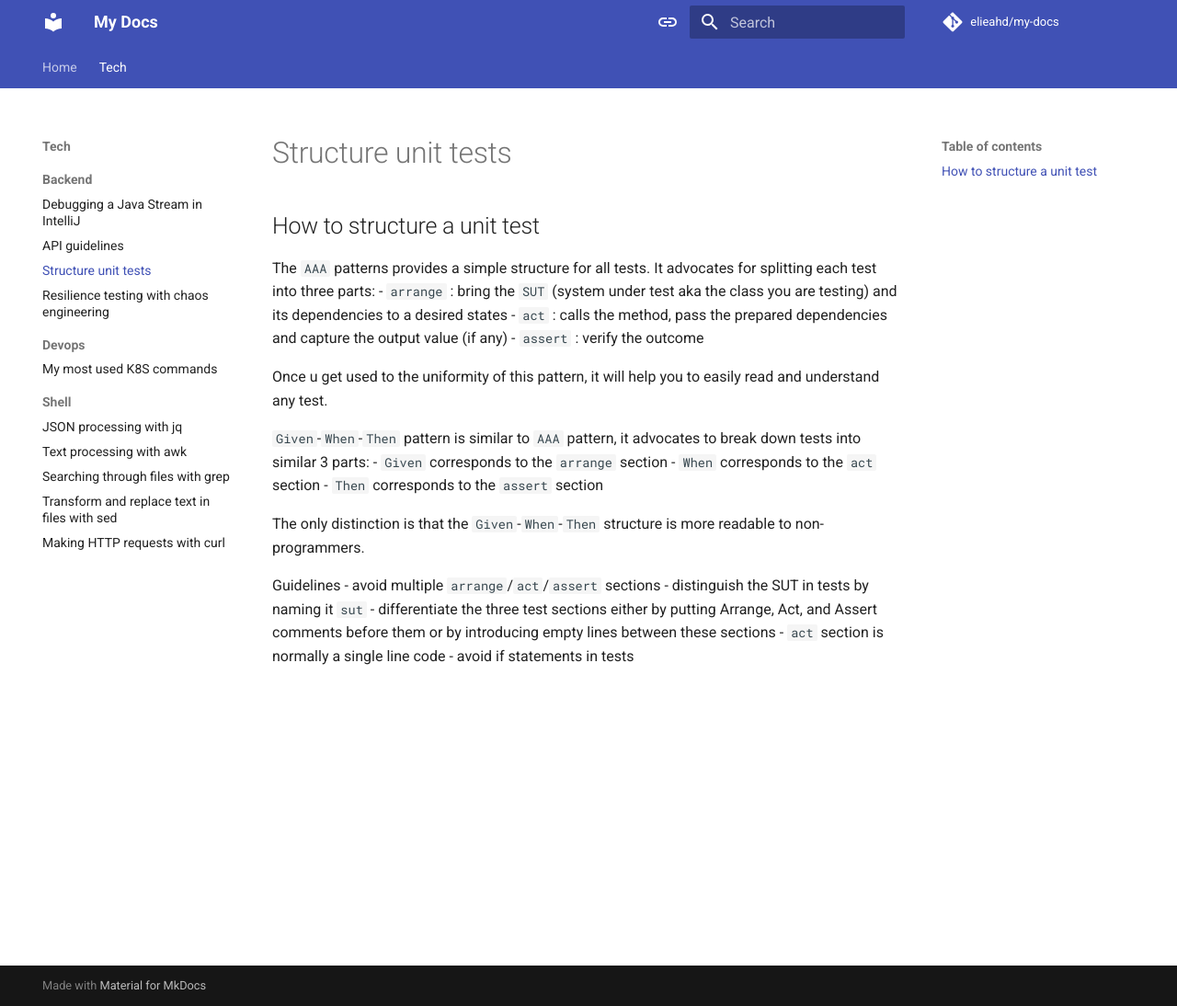
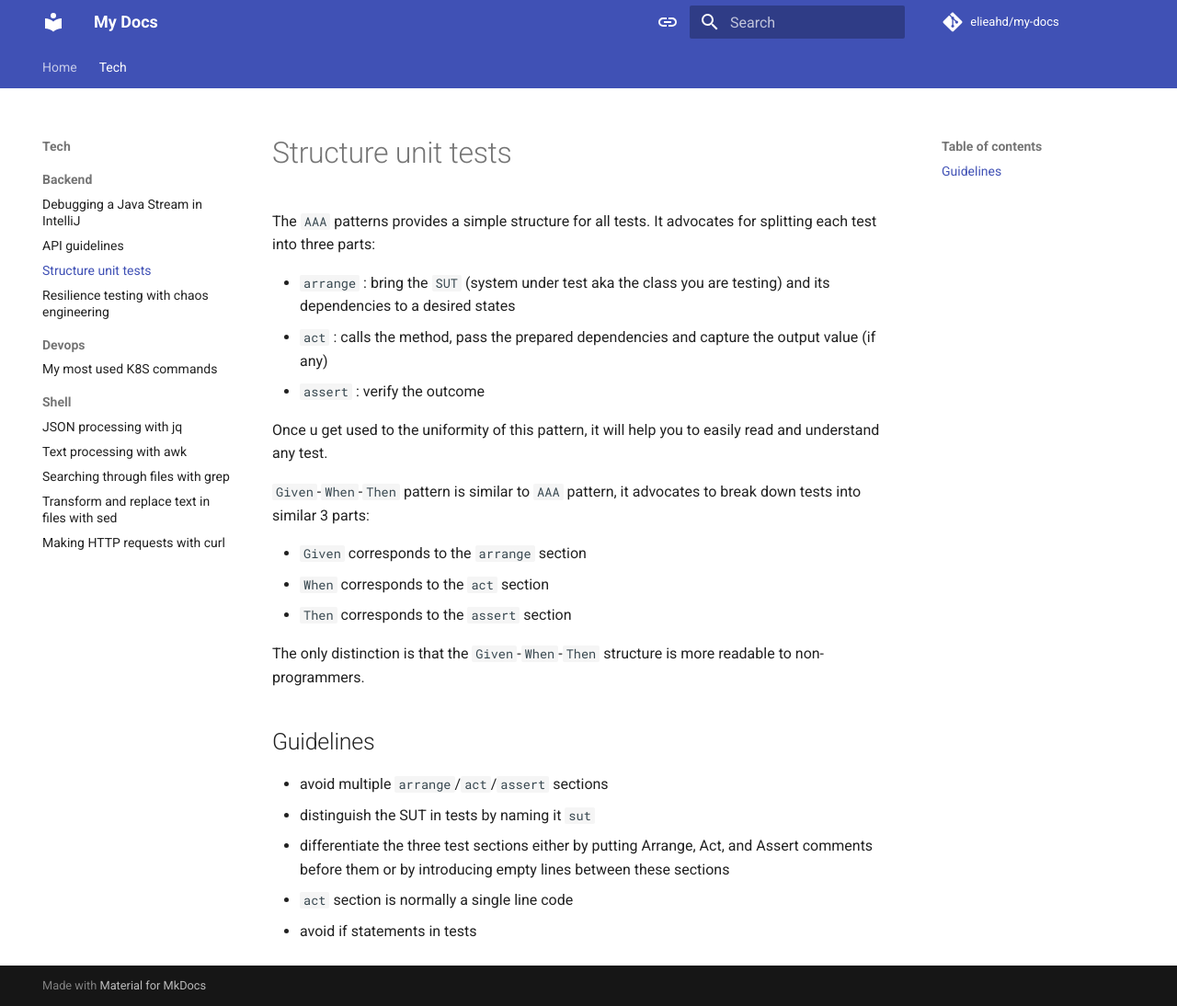
Before and after one commit to elieahd/my-docs, an MkDocs documentation site: the page built from docs/tech/backend/aaa.md, in a window 1280 px wide and 1094 px high. Shown: the whole window at 92% size. Built offline with MkDocs 1.6.1 and Material for MkDocs 9.7.7, drawn with Linux system fonts in a browser that asks for light colours; comment, search, counter and statistics services are not loaded.

Commit message:
Update aaa.md

```diff
--- a/docs/tech/backend/aaa.md
+++ b/docs/tech/backend/aaa.md
@@ -1,6 +1,5 @@
-## How to structure a unit test
+The `AAA` patterns provides a simple structure for all tests. It advocates for splitting each test into three parts:
 
-The `AAA` patterns provides a simple structure for all tests. It advocates for splitting each test into three parts:
 - `arrange` : bring the `SUT` (system under test aka the class you are testing) and its dependencies to a desired states
 - `act` : calls the method, pass the prepared dependencies and capture the output value (if any)
 - `assert` : verify the outcome
@@ -8,15 +7,17 @@ The `AAA` patterns provides a simple structure for all tests. It advocates for s
 Once u get used to the uniformity of this pattern, it will help you to easily read and understand any test.
 
 `Given`-`When`-`Then` pattern is similar to `AAA` pattern, it advocates to break down tests into similar 3 parts:
-- `Given` corresponds to the `arrange` section
-- `When` corresponds to the `act` section
-- `Then` corresponds to the `assert` section
+
+* `Given` corresponds to the `arrange` section
+* `When` corresponds to the `act` section
+* `Then` corresponds to the `assert` section
 
 The only distinction is that the `Given`-`When`-`Then` structure is more readable to non-programmers.
 
-Guidelines
-- avoid multiple `arrange`/`act`/`assert` sections
-- distinguish the SUT in tests by naming it `sut`
-- differentiate the three test sections either by putting Arrange, Act, and Assert comments before them or by introducing empty lines between these sections
-- `act` section is normally a single line code
-- avoid if statements in tests
+## Guidelines
+
+* avoid multiple `arrange`/`act`/`assert` sections
+* distinguish the SUT in tests by naming it `sut`
+* differentiate the three test sections either by putting Arrange, Act, and Assert comments before them or by introducing empty lines between these sections
+* `act` section is normally a single line code
+* avoid if statements in tests
```
